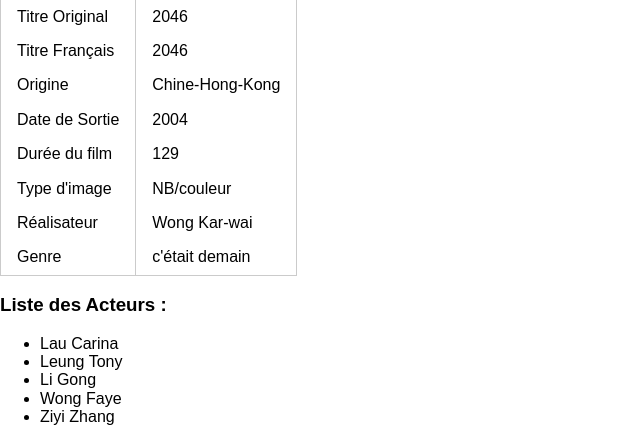
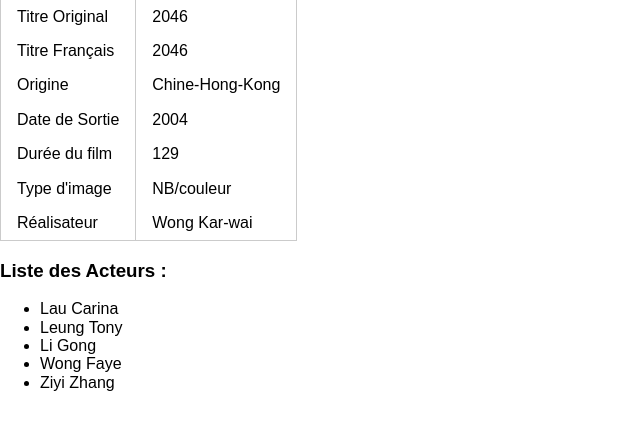
Before and after one commit to MaugrimEP/movie-browser-website, a PHP site: page /one_movie_one_page.php?idFilm=326 in a window 1280 px wide. Shown: the part 515-958 px from the top of the page, without its empty margins (0-640 px from the left). After the commit the page ends 906 px from the top, so only its background shows below. Run offline with PHP 8.4, Linux system fonts and the light colour scheme; data comes from the database, SQL or seed files in the repository; some libraries are stand-ins or nearby versions.

Commit message:
on a retiré le champ unique du genre sur la page onefilmonepage

```diff
--- a/PHP/user_interface/one_movie_one_page.php
+++ b/PHP/user_interface/one_movie_one_page.php
@@ -40,10 +40,6 @@ $acteurs=$db->getActeurbyFilms($_GET['idFilm']);
 						<td> Réalisateur </td>
 						<td> $film[nom] $film[prenom]</td>
 					</tr></thread>
-					<thread><tr>
-						<td> Genre </td>
-						<td> $film[nom_genre]</td>
-					</tr></thread>
 				</table>";
 	}
 ?>
```
